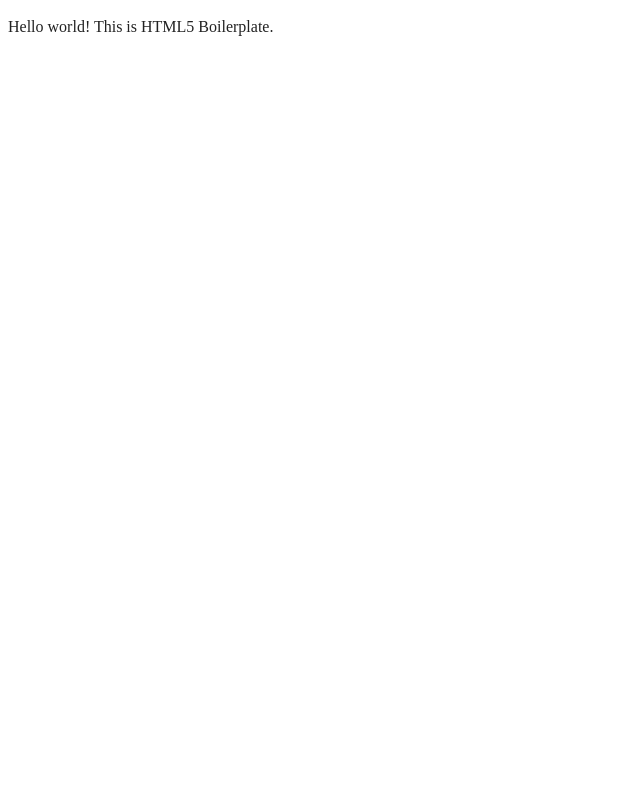
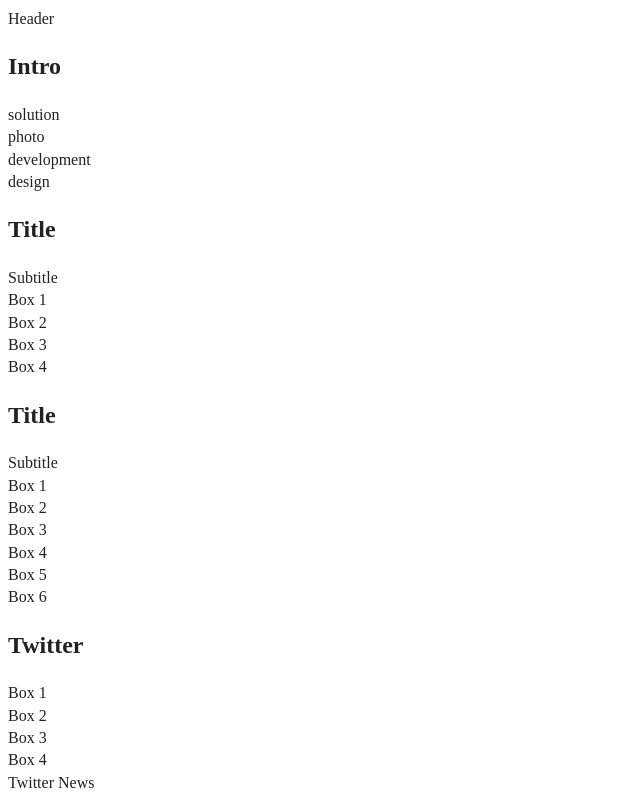
Before and after one commit to Irinalimm/LAB02BFGroup1, a website: page index.html in a window 1280 px wide. Shown: the whole page, without its empty margins (0-640 px from the left). Drawn offline with Linux system fonts and the light colour scheme.

Commit message:
Second Commit

```diff
--- a/index.html
+++ b/index.html
@@ -22,9 +22,85 @@
 </head>
 
 <body>
+  <div class="page-header">
+    <div class="container">
+      <div class="content">
+        Header
+      </div>
+    </div>
+  </div>
 
-  <!-- Add your site or application content here -->
-  <p>Hello world! This is HTML5 Boilerplate.</p>
+  <div class="page-intro">
+    <div class="container">
+      <div class="content"><h2>Intro</h2></div>
+    </div>
+  </div>
+
+  <div class="page-information">
+    <div class="container">
+      <div class="content-solutions">solution</div>
+      <div class="content-photo">photo</div>
+      <div class="content-development">development</div>
+      <div class="content-design">design</div>
+    </div>
+  </div>
+
+  <div class="page-latest">
+    <div class="container">
+      <div class="latest-title"><h2>Title</h2></div>
+      <div class="latest-subtitle">Subtitle</div>
+    </div>
+  </div>
+
+  <div class="latest-box">
+    <div class="container">
+      <div class="content-container latest-project-box">Box 1</div>
+      <div class="content-container latest-project-box">Box 2</div>
+      <div class="content-container latest-project-box">Box 3</div>
+      <div class="content-container latest-project-box">Box 4</div>
+    </div>
+  </div>
+
+  <div class="page-latest-project">
+    <div class="container">
+      <div class="latest-title"><h2>Title</h2></div>
+      <div class="latest-subtitle">Subtitle</div>
+    </div>
+  </div>
+
+  <div class="latest-project-box">
+    <div class="container">
+      <div class="content-container latest-project-box">Box 1</div>
+      <div class="content-container latest-project-box">Box 2</div>
+      <div class="content-container latest-project-box">Box 3</div>
+      <div class="content-container latest-project-box">Box 4</div>
+      <div class="content-container latest-project-box">Box 5</div>
+      <div class="content-container latest-project-box">Box 6</div>
+    </div>
+  </div>
+
+  <footer class="page-footer">
+    <div class="container">
+      <div class="content-twitter"><h2>Twitter</h2></div>
+    </div>
+
+    <div class="container">
+      <div class="content">
+        <div class="social-media-box">Box 1</div>
+        <div class="social-media-box">Box 2</div>
+        <div class="social-media-box">Box 3</div>
+        <div class="social-media-box">Box 4</div>
+      </div>
+    </div>
+
+
+    <div class="container">
+      <div class="content">
+        <div class="recent-tweets">Twitter News</div>
+      </div>
+    </div>
+  </footer>
+
   <script src="js/app.js"></script>
 
 </body>
```
